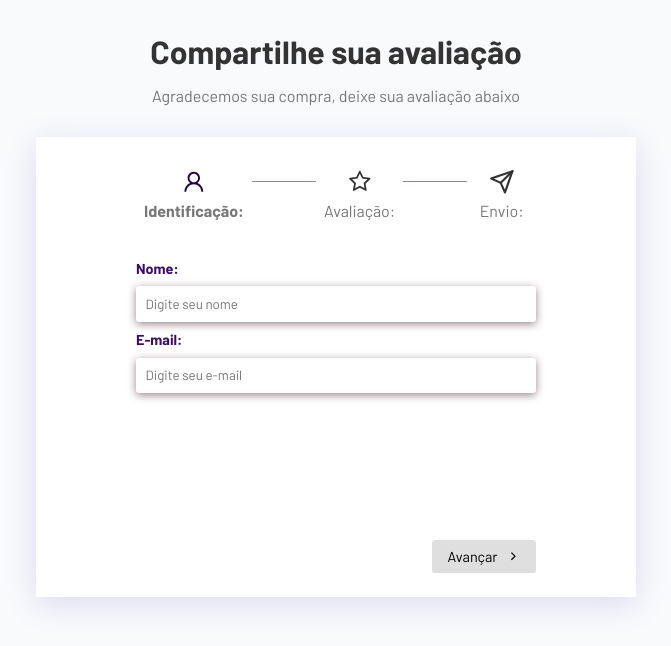
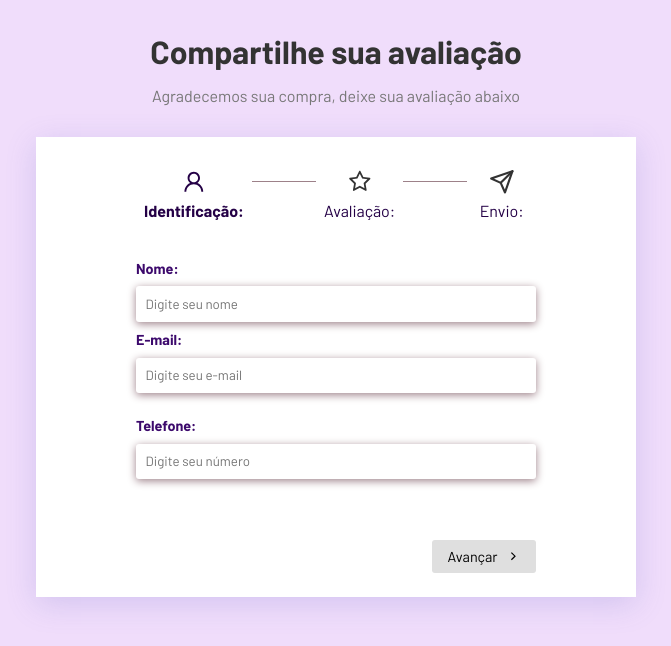
Before and after one commit to dandarabianca/meu-form, a React (Create React App) app: page / in a window 1280 px wide. Shown: the top 646 px of the page, without its empty margins (304-975 px from the left). Built offline with nearby package versions, Linux system fonts and the light colour scheme.

Commit message:
Formulario pronto

```diff
--- a/src/App.css
+++ b/src/App.css
@@ -6,7 +6,7 @@
     display: flex;
     flex-direction: column;
     gap: 0.6rem;
-    margin-bottom: 2rem;
+    margin-bottom: 0.9rem;
 }
 
 label{
--- a/src/App.jsx
+++ b/src/App.jsx
@@ -16,7 +16,7 @@ const formTemplate = {
   email:"",
   review:"",
   comment:"",
-
+  tell:"",
 }
 
  export default function App() {
--- a/src/Assets/Components/ReviewForm.jsx
+++ b/src/Assets/Components/ReviewForm.jsx
@@ -6,22 +6,41 @@ import {
   BsFillEmojiFrownFill,
 } from "react-icons/bs";
 
-export default function ReviewForm( {data} ) {
+export default function ReviewForm( {data, updateFieldHandler} ) {
   return (
     <div className="review-form">
       <div className="form-control score-container">
         <label className="radio-container">
-          <input type="radio" value="unsatisfied" name="review" required />
+          <input
+          type="radio"
+          value="unsatisfied"
+          name="review"
+          required
+          checked={data.review === "unsatisfied"}
+          onChange={(e) => updateFieldHandler("review", e.target.value)}
+          />
           <BsFillEmojiFrownFill />
           <span>Insatisfeito</span>
         </label>
         <label className="radio-container">
-          <input type="radio" value="satisfied" name="review" required />
+          <input
+          type="radio"
+          value="satisfied"
+          name="review"
+          required
+          checked={data.review === "satisfied"}
+          onChange={(e) => updateFieldHandler("review", e.target.value)}/>
           <BsFillEmojiSmileFill />
           <span>Satisfeito</span>
         </label>
         <label className="radio-container">
-          <input type="radio" value="excelllent" name="review" required />
+          <input
+          type="radio"
+          value="excelllent"
+          name="review"
+          required
+          checked={data.review === "excelllent"}
+          onChange={(e) => updateFieldHandler("review", e.target.value)} />
           <BsFillEmojiHeartEyesFill />
           <span>Excelente</span>
         </label>
@@ -32,6 +51,9 @@ export default function ReviewForm( {data} ) {
           name="comment"
           id="comment"
           placeholder="Estamos curiosos sobre sua experiencia com o produto..."
+          required
+          value={data.comment || ""}
+          onChange={(e) => updateFieldHandler("comment", e.target.value)}
         ></textarea>
       </div>
     </div>
--- a/src/Assets/Components/Steps.css
+++ b/src/Assets/Components/Steps.css
@@ -34,3 +34,6 @@
 .active > svg {
     fill: #240046;
 }
+.step span{
+    color: #240046;
+}
--- a/src/Assets/Components/Thenks.jsx
+++ b/src/Assets/Components/Thenks.jsx
@@ -5,6 +5,12 @@ import {
 } from "react-icons/bs";
 import React from "react";
 import "./Thenks.css";
+
+const emojiData = {
+  unsatisfied: <BsFillEmojiFrownFill/>,
+  satisfied: <BsFillEmojiSmileFill/>,
+  excelllent: <BsFillEmojiHeartEyesFill/>,
+}
 
 export default function Thenks( {data} ) {
   return (
@@ -15,12 +21,14 @@ export default function Thenks( {data} ) {
         receberá um cupom de 10%.
       </span>
       <span>Clicando no botão abaixo você ira concluir sua avaliação.</span>
-      <h3>Veja seu resumo de avaliação:</h3>
+      <h3>Veja seu resumo de avaliação {data.name}:</h3>
       <h4 className="review-data">
         <span>Satisfação do produto:</span>
+        {emojiData[data.review]}
       </h4>
       <h4 className="review-data">
         <span>Seu comentário:</span>
+        {data.comment}
       </h4>
     </div>
   );
--- a/src/Assets/Components/UseForm.jsx
+++ b/src/Assets/Components/UseForm.jsx
@@ -10,7 +10,8 @@ export default function UseForm( {data, updateFieldHandler} ) {
         id="name"
         placeholder="Digite seu nome"
         required
-        value={data.name}
+        value={data.name || ""}
+        onChange={(e) => updateFieldHandler("name", e.target.value)}
       />
       <div className="form-control">
         <label htmlFor="email">E-mail:</label>
@@ -20,6 +21,20 @@ export default function UseForm( {data, updateFieldHandler} ) {
           id="email"
           placeholder="Digite seu e-mail"
           required
+          value={data.email || ""}
+          onChange={(e) => updateFieldHandler("email", e.target.value)}
+        />
+      </div>
+      <div className="form-control">
+        <label htmlFor="tell">Telefone:</label>
+        <input
+        type="tell"
+        name="tell"
+        id="tell"
+        placeholder="Digite seu número"
+        required
+        value={data.tell}
+        onChange={(e) => updateFieldHandler("tell", e.target.value)}
         />
       </div>
     </div>
--- a/src/index.css
+++ b/src/index.css
@@ -11,5 +11,5 @@ span {
 }
 
 body {
-  background-color: #f9fafc;
+  background-color: #f0ddfb;
 }
```
